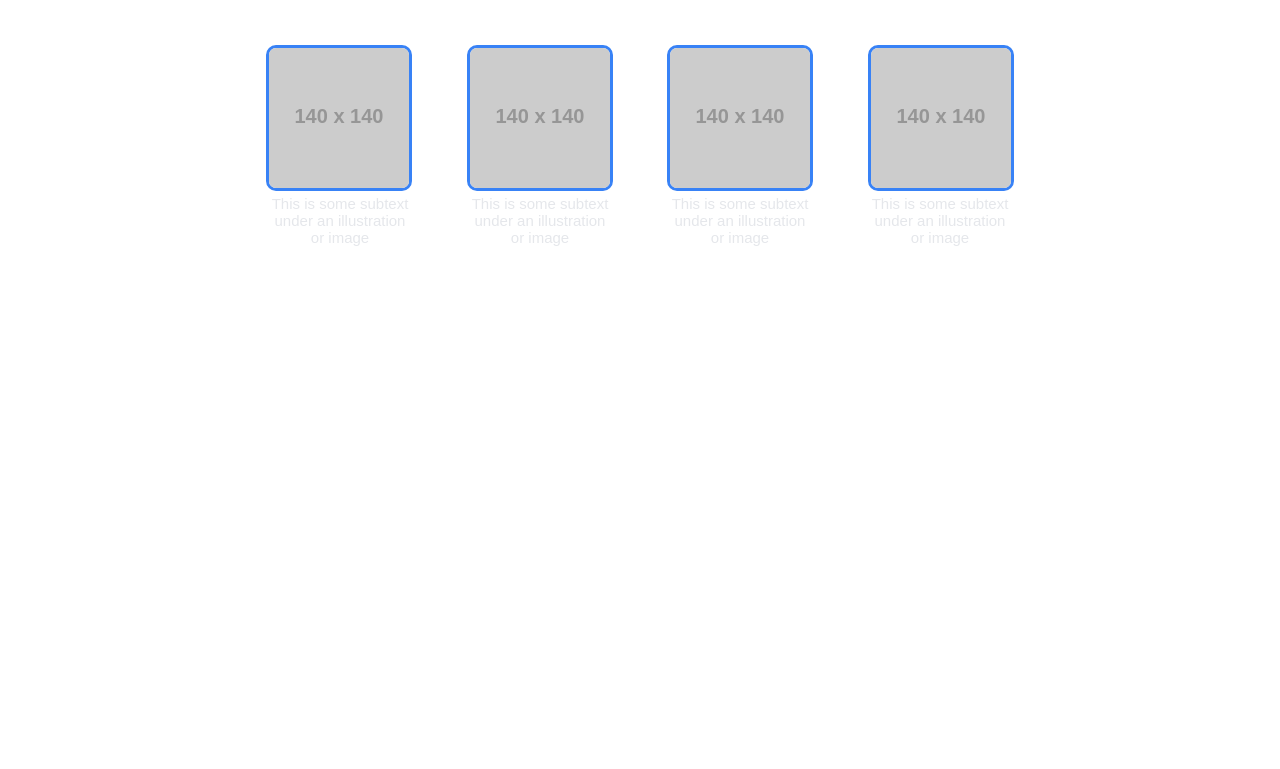
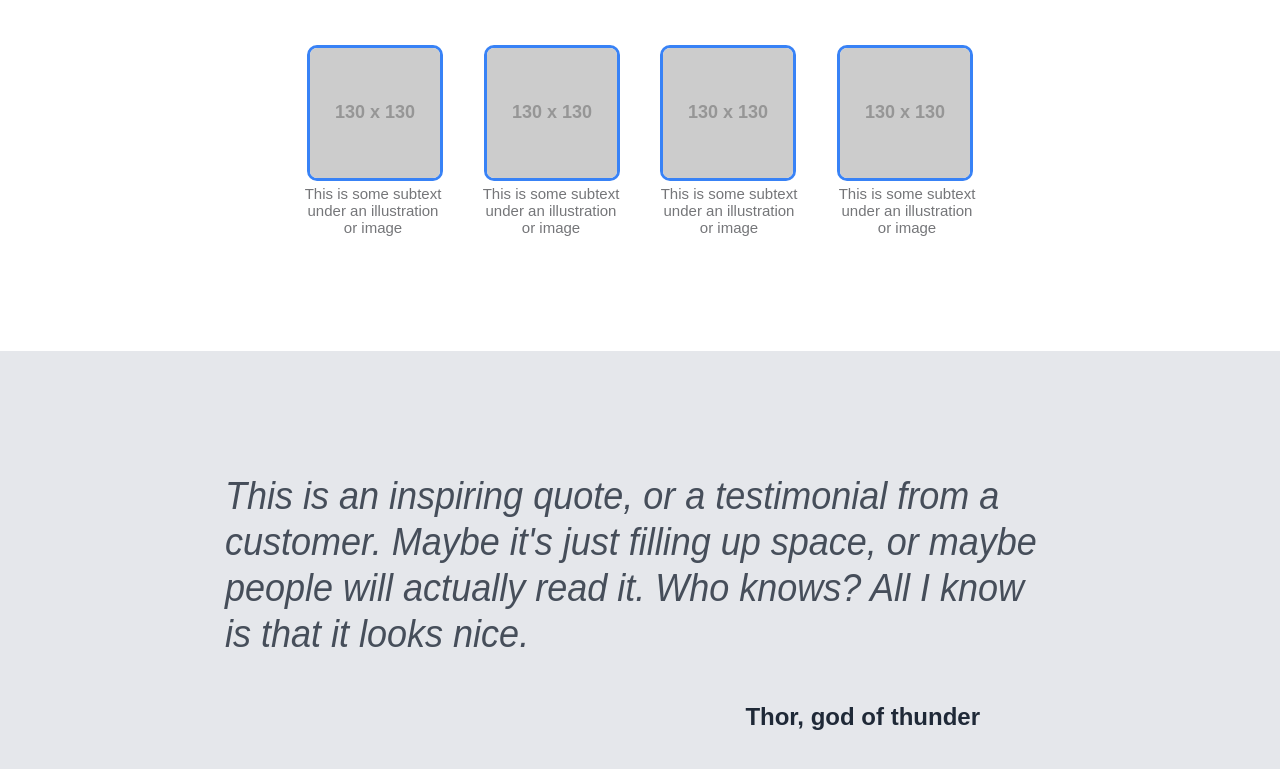
Before and after one commit to babilbo/TOP_landing_page, a plain HTML site: page Index.html in a window 1280 px wide. Shown: the part 563-1332 px from the top of the page. Before the commit the page ends 924 px from the top, so only its background shows below. Drawn offline with Linux system fonts and the light colour scheme; placeholder pictures from the web are drawn by us.

Commit message:
Third section done and minor tweaks.

```diff
--- a/Index.html
+++ b/Index.html
@@ -30,7 +30,7 @@
             </div>
 
             <div class="img">
-                <img src="https://via.placeholder.com/500x250" alt="This is a placeholder image" width="400px" height="200px">
+                <img src="https://via.placeholder.com/480x220" alt="This is a placeholder image" width="480px" height="220px">
             </div>
         </div>
     </div>
@@ -42,10 +42,10 @@
         </div>
 
         <div class="second_img">
-            <img src="https://via.placeholder.com/140x140" alt="" width="140px" height="140px">
-            <img src="https://via.placeholder.com/140x140" alt="" width="140px" height="140px">
-            <img src="https://via.placeholder.com/140x140" alt="" width="140px" height="140px">
-            <img src="https://via.placeholder.com/140x140" alt="" width="140px" height="140px">
+            <img src="https://via.placeholder.com/130x130" alt="" width="130px" height="130px">
+            <img src="https://via.placeholder.com/130x130" alt="" width="130px" height="130px">
+            <img src="https://via.placeholder.com/130x130" alt="" width="130px" height="130px">
+            <img src="https://via.placeholder.com/130x130" alt="" width="130px" height="130px">
         </div>
 
         <div class="second_text">
@@ -58,7 +58,13 @@
 
 
     <div class="third">
+        <div class="quote">
+            <h2>This is an inspiring quote, or a testimonial from a customer. Maybe it's just filling up space, or maybe people will actually read it. Who knows? All I know is that it looks nice.</h2>
+        </div>
 
+        <div class="by_line">
+            <p>Thor, god of thunder</p>
+        </div>
     </div>
 
 
--- a/styles.css
+++ b/styles.css
@@ -81,8 +81,8 @@ ul {
     background-color: white;
     justify-content: center;
     align-items: center;
-    padding-left: 200px;
-    padding-right: 200px;
+    padding-left: 250px;
+    padding-right: 250px;
     padding-bottom: 100px;
     margin: 0%;
 }
@@ -97,8 +97,8 @@ ul {
 .second_img img{
     border: 3px solid #3882F6;
     border-radius: 10px;
-    margin-left: 25px;
-    margin-right: 25px;
+    margin-left: 18px;
+    margin-right: 18px;
     margin-bottom: 0%;
     margin-top: 18px;
 }
@@ -111,10 +111,47 @@ ul {
 .second_text p {
     text-align: center;
     width: 140px;
-    margin-left: 30px;
-    margin-right: 30px;
+    margin-left: 19px;
+    margin-right: 19px;
     margin-top: 0%;
     font-size: 15px;
     font-weight: 100;
-    color: #E5E7EB;
+    color: #757679;
 }
+
+/* Third Section */
+
+.third {
+    display: flex;
+    flex-direction: column;
+    justify-content: center;
+    background-color: #E5E7EB;
+    padding-top: 100px;
+    padding-bottom: 70px;
+    padding-right: 300px;
+    padding-left: 300px;
+}
+
+.quote {
+    width: 830px;
+    align-self: center;
+}
+
+.quote h2{
+    font-size: 36px;
+    font-weight: 100;
+    transform: scale(1, 1.1);
+    font-style:italic;
+    color: #1F2937;
+    opacity: 80%;
+}
+
+.by_line {
+    align-self: flex-end;
+}
+
+.by_line p {
+    font-size: 24px;
+    font-weight: bold;
+    color: #1F2937;
+}
```
